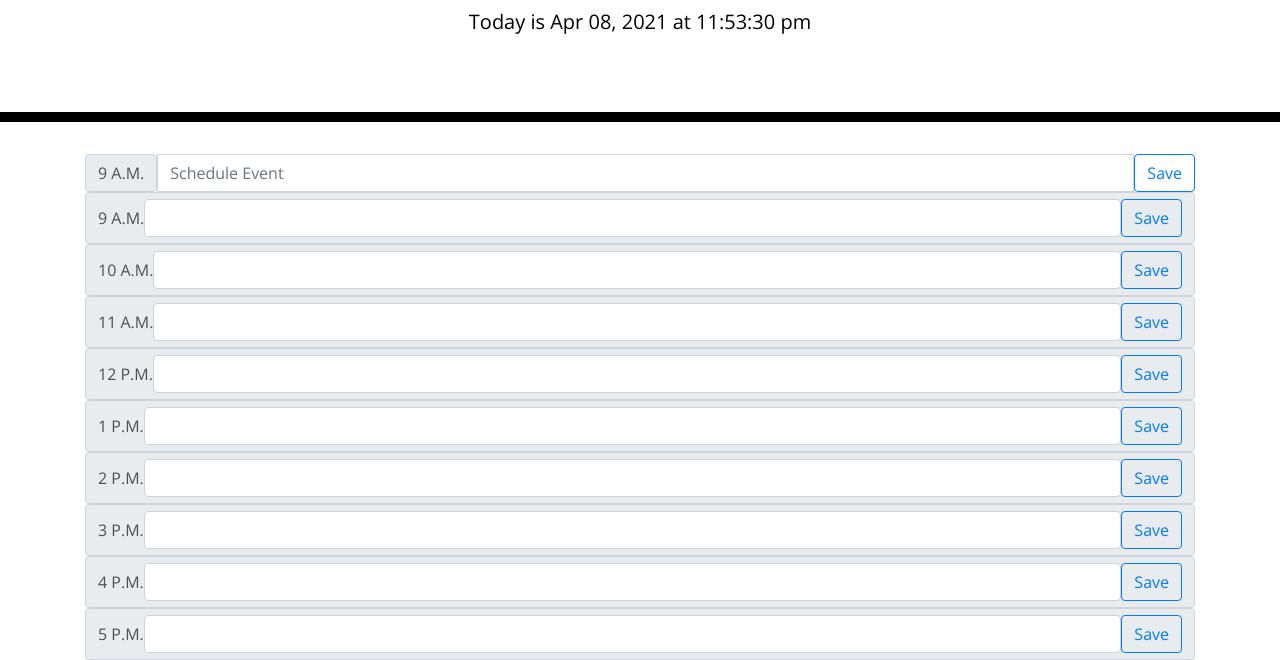
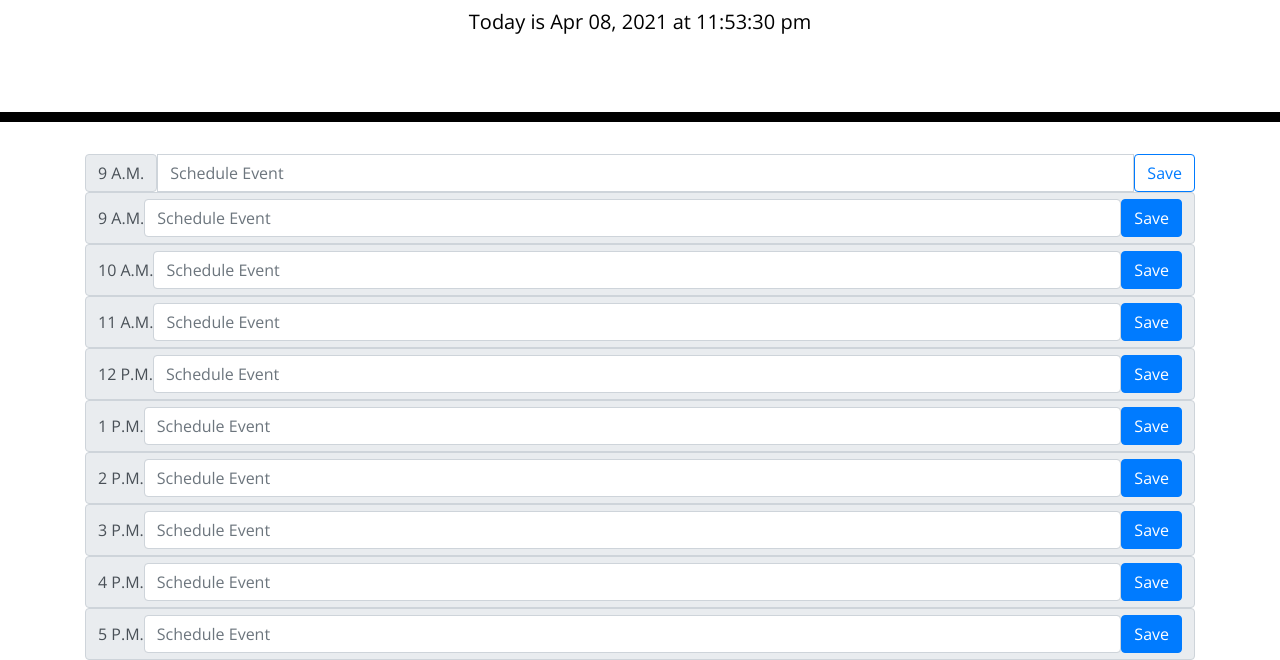
Before and after one commit to JG-77/The-Daily-Planner-JG, a plain HTML site: page index.html in a window 1280 px wide. Shown: the part 182-842 px from the top of the page. Drawn offline with nearby package versions, Linux system fonts and the light colour scheme.

Commit message:
Formating Jquery and variables in JS file.

```diff
--- a/assets/script.js
+++ b/assets/script.js
@@ -20,14 +20,18 @@ var timeHours = [
 
 //loop to create time blocks and styling of elements using Bootstrap classes
 for (var i = 0; i < timeHours.length; i++) {
+
     var timeBlocksEl = $('<span>');
     var inputEl = $('<input>');
+    var buttonEl = $('<button>Save</button>')
+
+    //styling for time blocks
+    timeBlocksEl.addClass('input-group-text');
     inputEl.addClass('form-control');
-    var buttonEl = $('<button>Save</button>')
-    buttonEl.addClass('btn btn-outline-primary');
+    buttonEl.addClass('btn btn-outline-primary bg-primary text-white');
+    inputEl.attr('placeholder', 'Schedule Event');
 
     timeBlocksEl.text(timeHours[i]);
-    timeBlocksEl.addClass('input-group-text');
 
     timeDivs.append(timeBlocksEl);
     timeBlocksEl.append(inputEl);
```
Also changed, not shown: index.html (+1 -0 lines).
